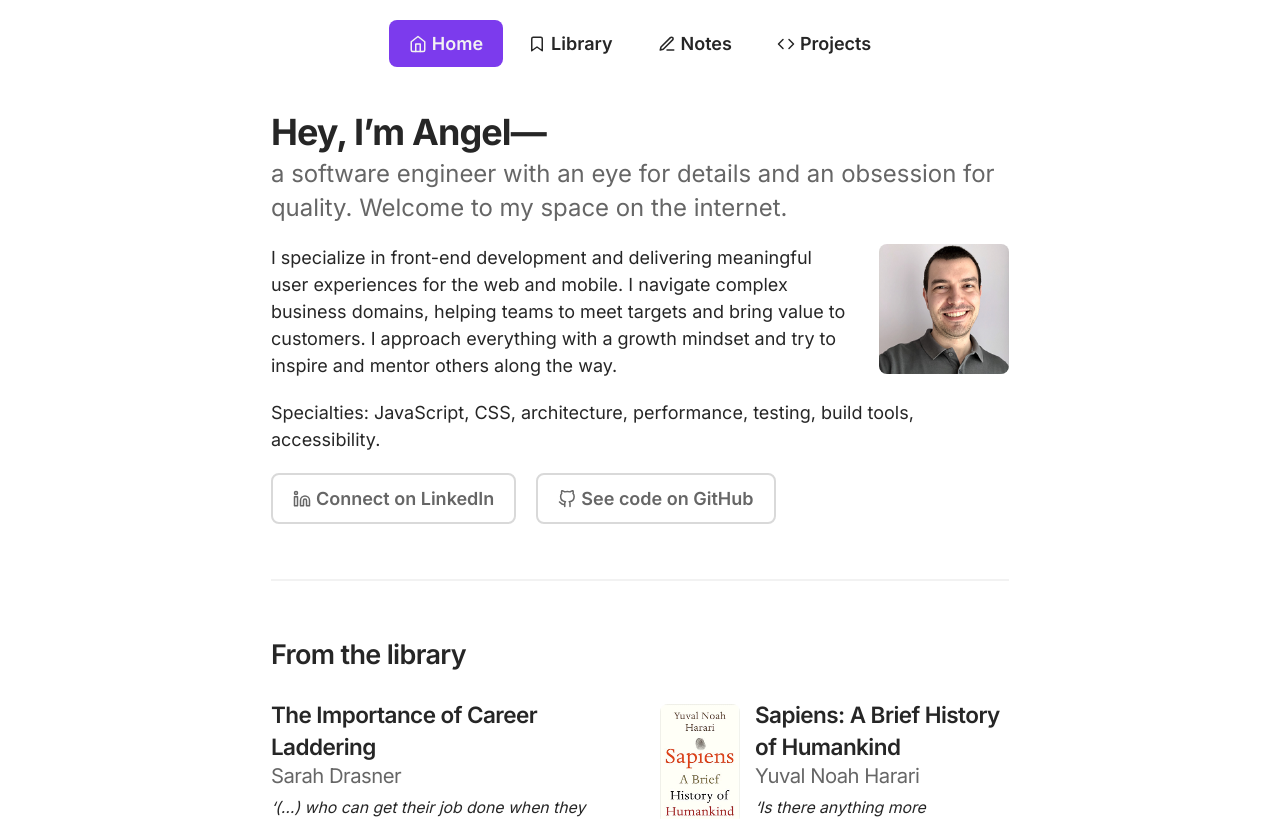
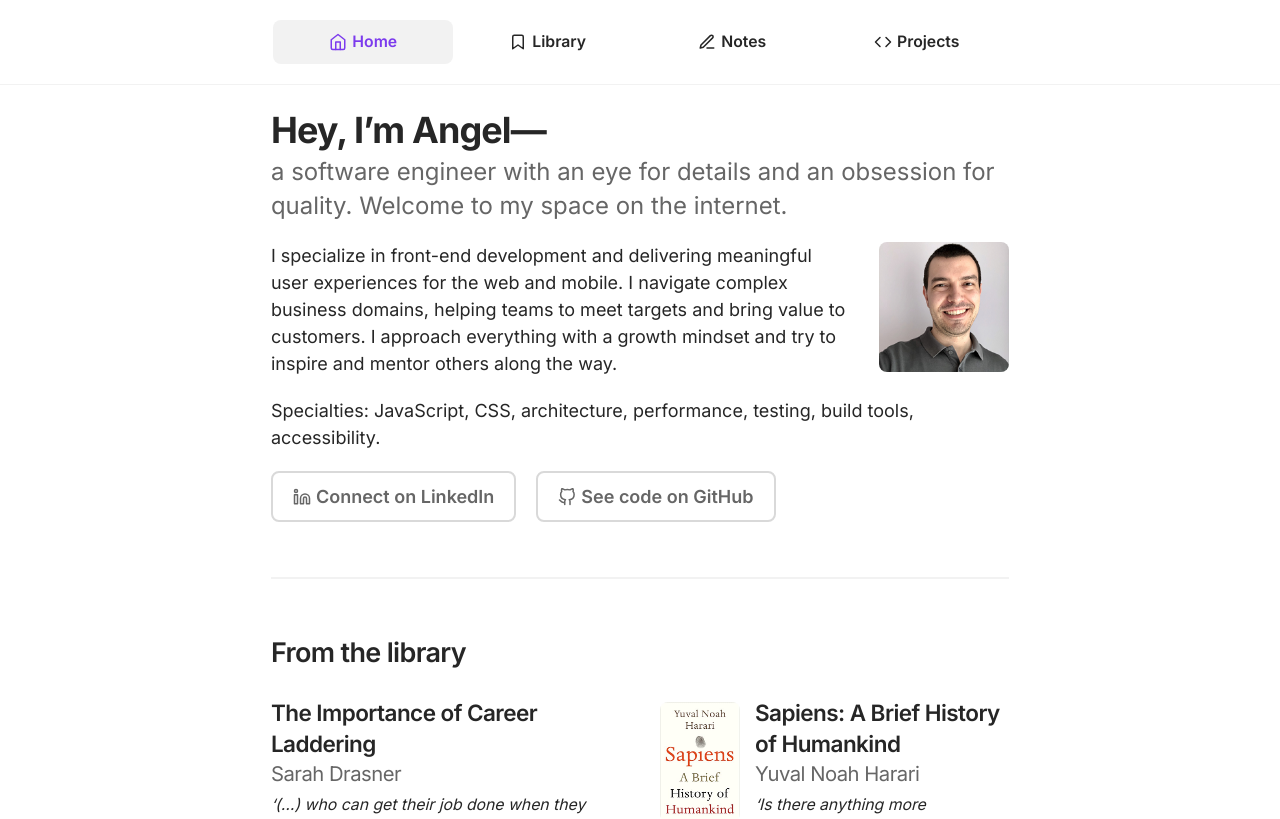
Before and after one commit to apaunchev/paunchev.com, a Next.js app: page / in a window 1280 px wide. Shown: the top 819 px of the page. Built offline with nearby package versions, Linux system fonts and the light colour scheme.

Commit message:
Update navigation styles

```diff
--- a/styles/base/_shared.scss
+++ b/styles/base/_shared.scss
@@ -1,4 +1,6 @@
 :root {
+  --layout-wide: 70rem;
+  --layout-narrow: 65ch;
   --radius: 0.5rem;
   --transition: cubic-bezier(0.4, 0, 0.2, 1);
 }
--- a/styles/components/_article.scss
+++ b/styles/components/_article.scss
@@ -1,5 +1,5 @@
 .article {
-  max-width: 65ch;
+  max-width: var(--layout-narrow);
   min-height: 65vh;
   margin-left: auto;
   margin-right: auto;
--- a/styles/components/_container.scss
+++ b/styles/components/_container.scss
@@ -1,11 +1,6 @@
-.container {
-  --layout-max-width: 70rem;
-}
-
 .site-header {
-  max-width: var(--layout-max-width);
-  margin: 0 auto;
   padding: var(--space-base);
+  border-bottom: 1px solid var(--color-contrast-lower);
   color: var(--color-contrast-high);
 }
 
@@ -14,20 +9,23 @@
   flex-wrap: wrap;
   justify-content: center;
   gap: var(--space-2xs);
+  max-width: var(--layout-narrow);
+  margin: 0 auto;
 }
 
 .nav-item {
-  display: inline-flex;
-  flex-basis: calc(50% - var(--space-2xs));
+  display: flex;
+  flex: 0 1 calc(50% - var(--space-2xs));
   align-items: center;
   justify-content: center;
-  padding: var(--space-xs) var(--space-base);
+  padding: var(--space-xs);
   border: 0;
   border-radius: var(--radius);
   color: var(--color-contrast-higher);
+  font-size: var(--text-sm);
 
   @include breakpoint(sm) {
-    flex-basis: auto;
+    flex-basis: calc(25% - var(--space-2xs));
   }
 
   &:hover,
@@ -41,13 +39,13 @@
   }
 
   &--active {
-    color: var(--color-contrast-lower);
-    background-color: var(--color-accent);
+    color: var(--color-accent);
+    background-color: var(--color-contrast-lower);
 
     &:hover,
     &:focus {
-      color: var(--color-contrast-lower);
-      background-color: var(--color-accent);
+      color: var(--color-accent);
+      background-color: var(--color-contrast-lower);
     }
 
     @media (prefers-color-scheme: dark) {
@@ -63,7 +61,7 @@
 
 .site-main {
   width: 100%;
-  max-width: var(--layout-max-width);
+  max-width: var(--layout-wide);
   margin: 0 auto;
   padding: var(--space-base) var(--space-base) 0;
 }
```
